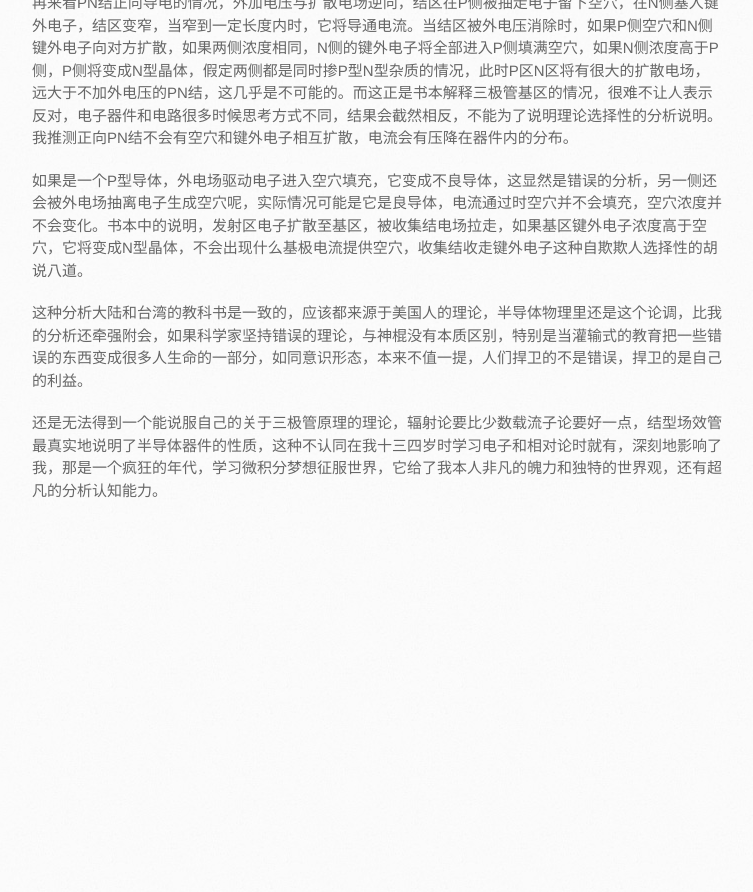
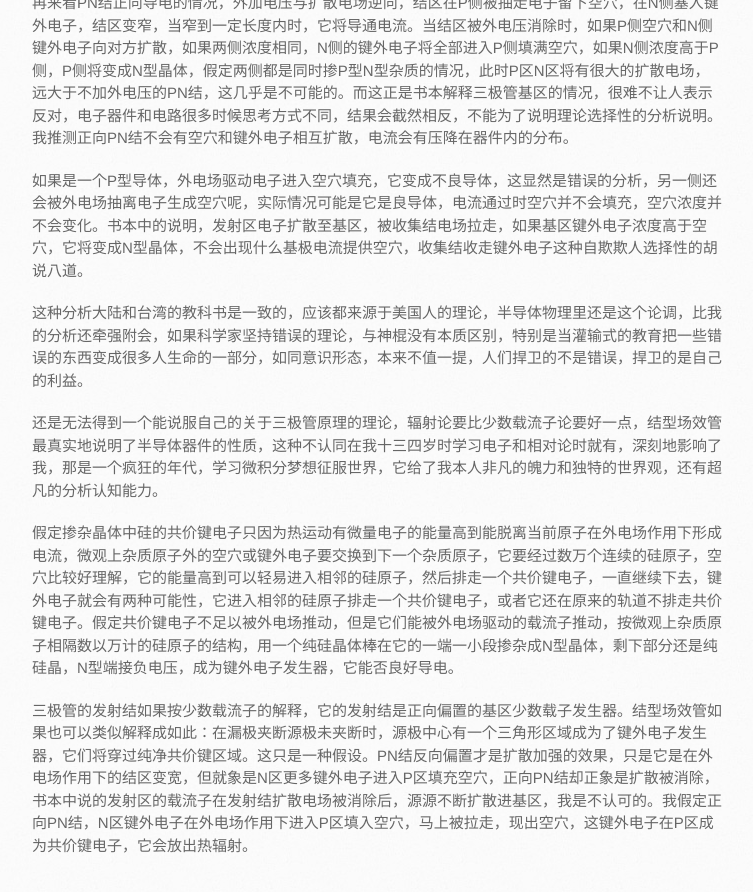
Before and after one commit to xuiv/xuiv.github.io, a Jekyll site: the page built from _posts/2019-06-09-triode-theory.markdown, in a window 1280 px wide and 900 px high, scrolled down 3814 px. Shown: the top 892 px of the window, without its empty margins (138-891 px from the left). Built offline with Jekyll 4.4.1, drawn with Linux system fonts in a browser that asks for light colours; some web fonts are replaced; before the commit the page ends 4359 px from its top, so only the background shows below that.

Commit message:
Update 2019-06-09-triode-theory.markdown

```diff
--- a/_posts/2019-06-09-triode-theory.markdown
+++ b/_posts/2019-06-09-triode-theory.markdown
@@ -61,3 +61,7 @@ PN结反向击穿电压与温度的关系，我附会成如下理论：掺杂浓
 这种分析大陆和台湾的教科书是一致的，应该都来源于美国人的理论，半导体物理里还是这个论调，比我的分析还牵强附会，如果科学家坚持错误的理论，与神棍没有本质区别，特别是当灌输式的教育把一些错误的东西变成很多人生命的一部分，如同意识形态，本来不值一提，人们捍卫的不是错误，捍卫的是自己的利益。
 
 还是无法得到一个能说服自己的关于三极管原理的理论，辐射论要比少数载流子论要好一点，结型场效管最真实地说明了半导体器件的性质，这种不认同在我十三四岁时学习电子和相对论时就有，深刻地影响了我，那是一个疯狂的年代，学习微积分梦想征服世界，它给了我本人非凡的魄力和独特的世界观，还有超凡的分析认知能力。
+
+假定掺杂晶体中硅的共价键电子只因为热运动有微量电子的能量高到能脱离当前原子在外电场作用下形成电流，微观上杂质原子外的空穴或键外电子要交换到下一个杂质原子，它要经过数万个连续的硅原子，空穴比较好理解，它的能量高到可以轻易进入相邻的硅原子，然后排走一个共价键电子，一直继续下去，键外电子就会有两种可能性，它进入相邻的硅原子排走一个共价键电子，或者它还在原来的轨道不排走共价键电子。假定共价键电子不足以被外电场推动，但是它们能被外电场驱动的载流子推动，按微观上杂质原子相隔数以万计的硅原子的结构，用一个纯硅晶体棒在它的一端一小段掺杂成N型晶体，剩下部分还是纯硅晶，N型端接负电压，成为键外电子发生器，它能否良好导电。
+
+三极管的发射结如果按少数载流子的解释，它的发射结是正向偏置的基区少数载子发生器。结型场效管如果也可以类似解释成如此：在漏极夹断源极未夹断时，源极中心有一个三角形区域成为了键外电子发生器，它们将穿过纯净共价键区域。这只是一种假设。PN结反向偏置才是扩散加强的效果，只是它是在外电场作用下的结区变宽，但就象是N区更多键外电子进入P区填充空穴，正向PN结却正象是扩散被消除，书本中说的发射区的载流子在发射结扩散电场被消除后，源源不断扩散进基区，我是不认可的。我假定正向PN结，N区键外电子在外电场作用下进入P区填入空穴，马上被拉走，现出空穴，这键外电子在P区成为共价键电子，它会放出热辐射。
```
